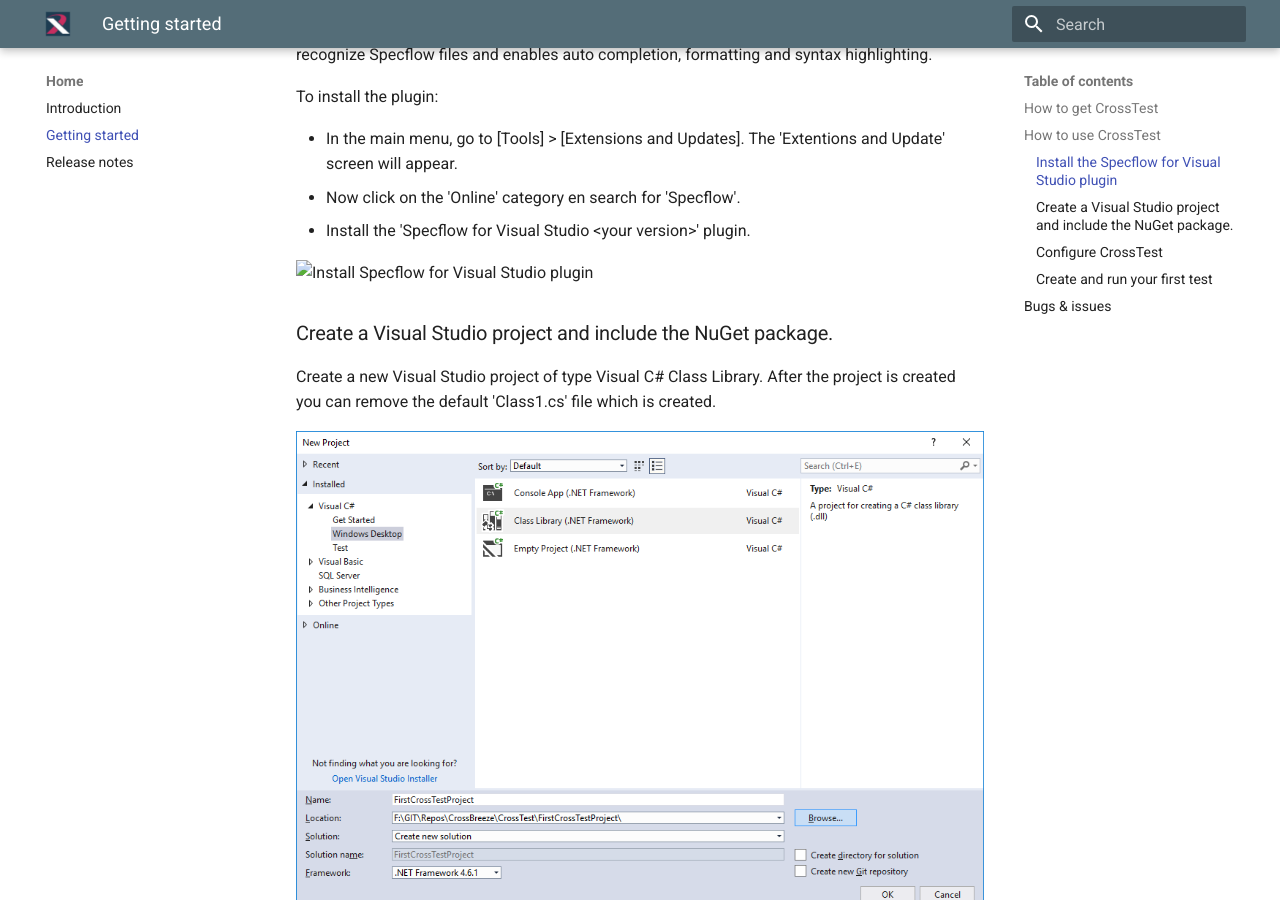
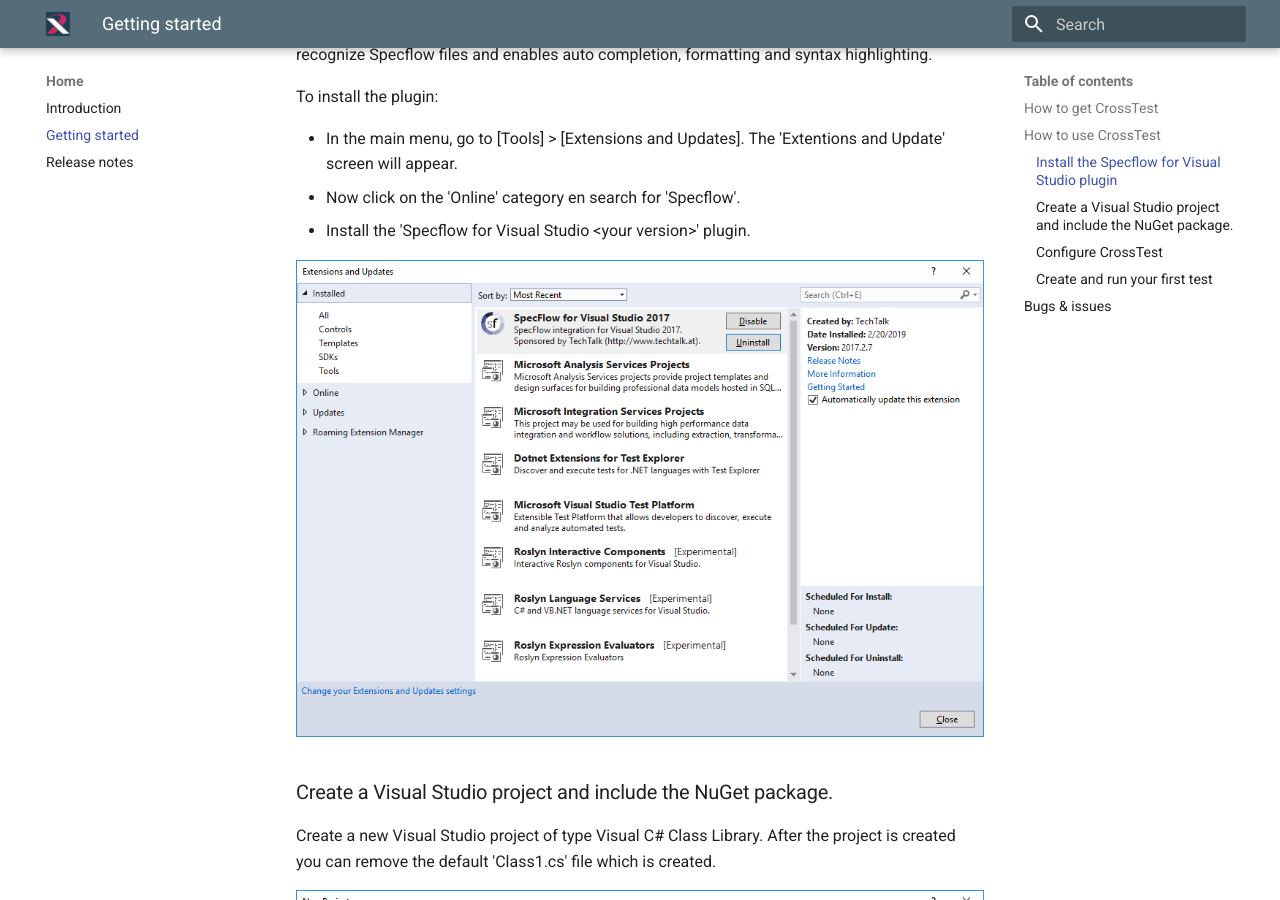
Before and after one commit to CrossBreezeNL/CrossTest_DotNet_SpecFlow, an MkDocs documentation site: the page built from Documentation/docs/GettingStarted.md, in a window 1280 px wide and 900 px high, scrolled down 650 px. Built offline with MkDocs 1.6.1 and Material for MkDocs 9.7.7, drawn with Linux system fonts in a browser that asks for light colours; emoji names are drawn with the system emoji font.

Commit message:
Fixed errors in case naming of img files.

```diff
--- a/Documentation/docs/GettingStarted.md
+++ b/Documentation/docs/GettingStarted.md
@@ -21,7 +21,7 @@
  * Now click on the 'Online' category en search for 'Specflow'.
  * Install the 'Specflow for Visual Studio &lt;your version&gt;' plugin.
 
-![Install Specflow for Visual Studio plugin](./img/VS_Specflow_Plugin.png)
+![Install Specflow for Visual Studio plugin](./img/VS_SpecFlow_Plugin.png)
 
 ### Create a Visual Studio project and include the NuGet package.
 Create a new Visual Studio project of type Visual C# Class Library. After the project is created you can remove the default 'Class1.cs' file which is created.
@@ -55,7 +55,7 @@
 
 Add a new Specflow Feature file to your project by right clicking on the project name, go to 'Add' and click on 'New item'. The window 'Add New Item' will appear as shown below.
 
-![Add new Specflow Feature file](./img/Create_New_Specflow_Feature.png)
+![Add new Specflow Feature file](./img/Create_New_SpecFlow_Feature.png)
 
 Click on the 'Specflow Feature File', set the 'Name' to 'FirstTest.feature' and click 'Add'. Now a new feature file is created with a sample Specflow test. This test won't be able to execute because there are sentences used which are not implemented. Now we update the contents of the test to the following to use some CrossTest sentenses.
 
```
